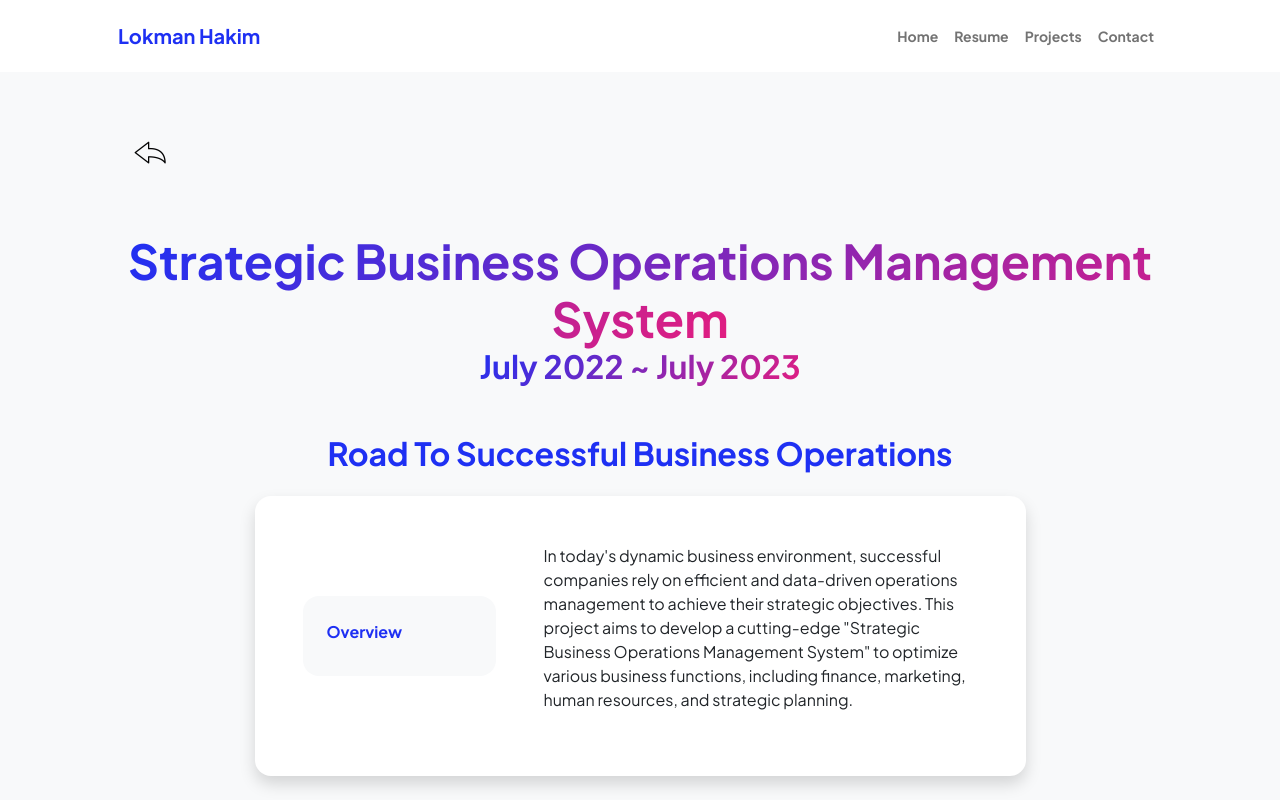
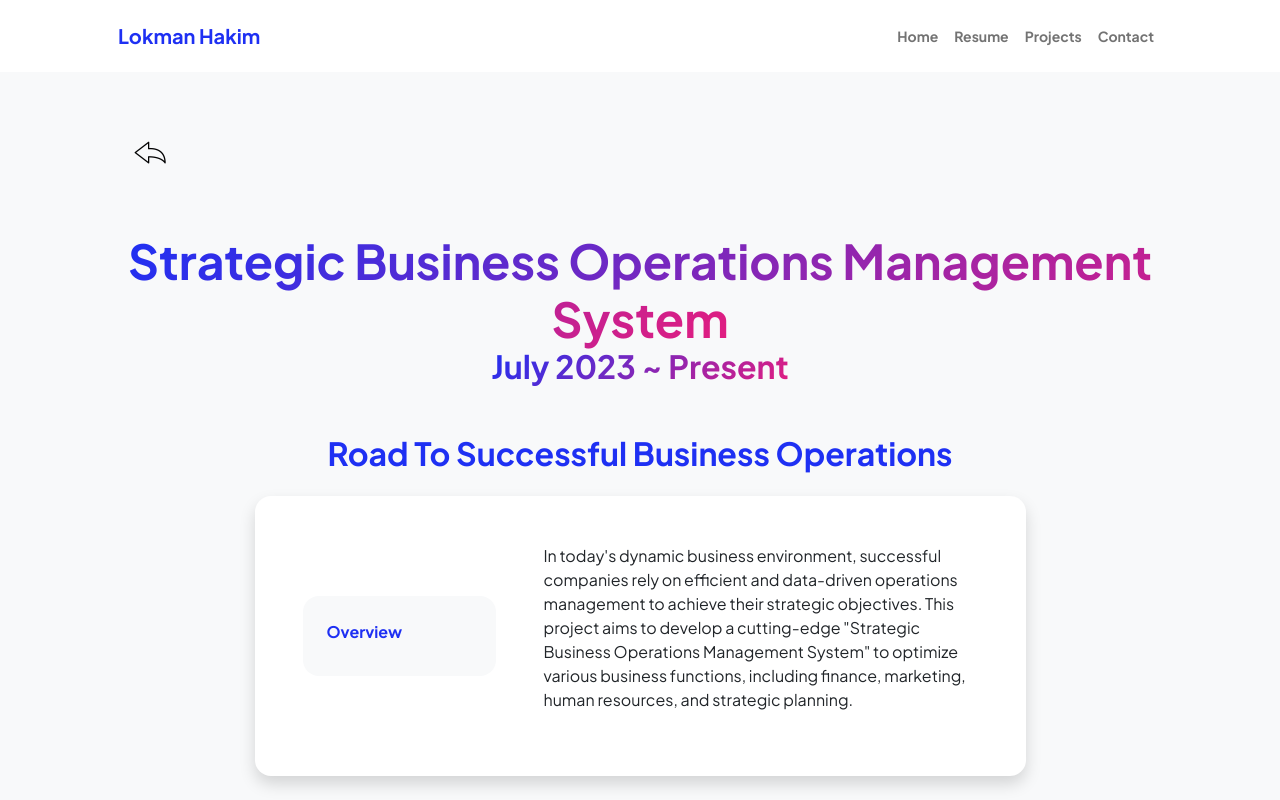
Before and after one commit to lokmanTech/lokmanTech.github.io, a plain HTML site: page 01_Strategic_Business_Operations_Management_System.html in a window 1280 px wide. Shown: the top 800 px of the page. Drawn offline with nearby package versions, Linux system fonts and the light colour scheme.

Commit message:
Update 01_Strategic_Business_Operations_Management_System.html

```diff
--- a/01_Strategic_Business_Operations_Management_System.html
+++ b/01_Strategic_Business_Operations_Management_System.html
@@ -62,8 +62,7 @@
             <div class="text-center mb-5">
                 <h1 class="display-5 fw-bolder mb-0"><span class="text-gradient d-inline">Strategic Business Operations
                         Management System</span></h1>
-                <h2 class="text-primary fw-bolder mb-0"><span class="text-gradient d-inline">July 2022 ~ July
-                        2023</span></h2>
+                <h2 class="text-primary fw-bolder mb-0"><span class="text-gradient d-inline">July 2023 ~ Present</span></h2>
             </div>
             <div class="row gx-5 justify-content-center">
                 <div class="col-lg-11 col-xl-9 col-xxl-8">
```
